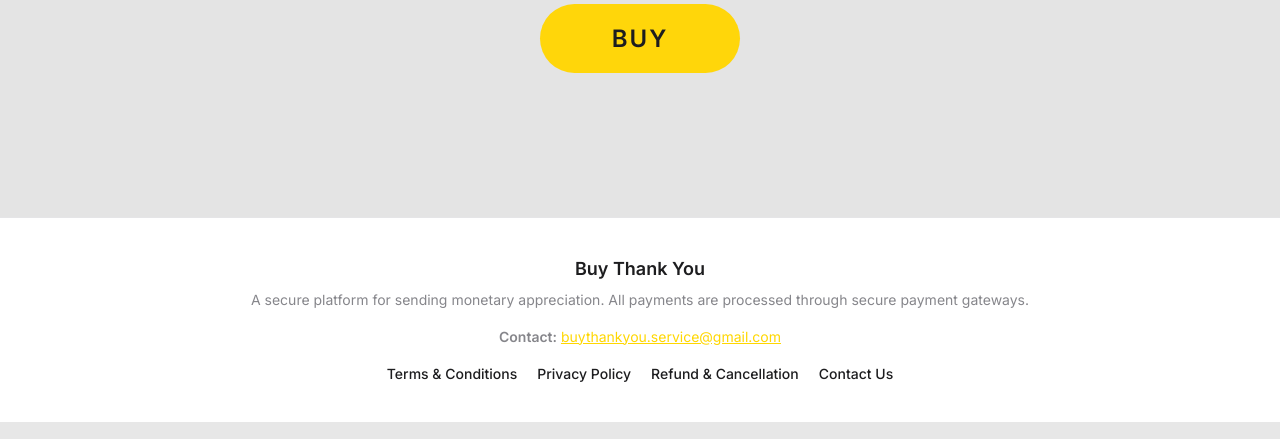
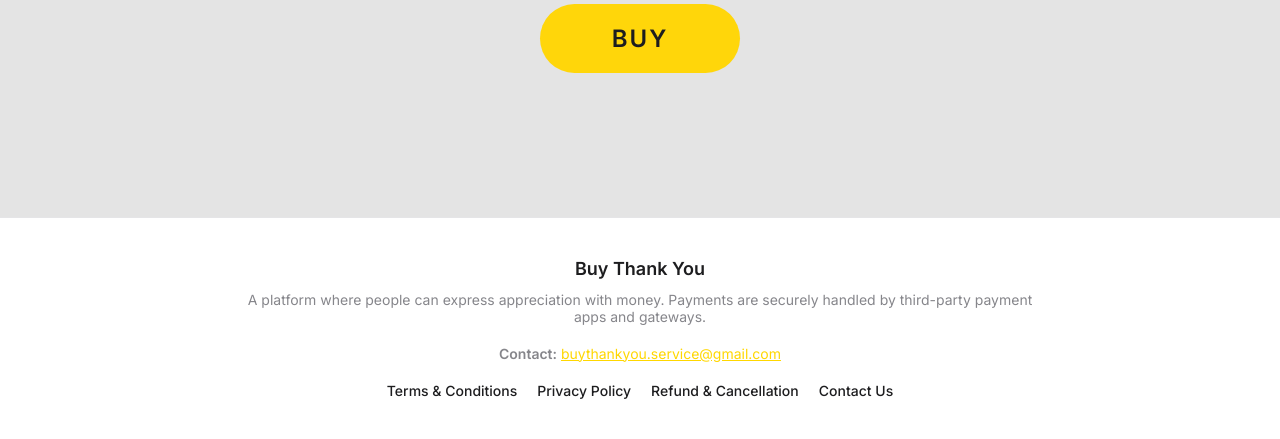
Before and after one commit to ramizhasan002/buythankyou, a Flask app: page / in a window 1280 px wide. Shown: the part 628-1067 px from the top of the page. Run offline with Flask 3, Linux system fonts and the light colour scheme.

Commit message:
Add files via upload

```diff
--- a/templates/home.html
+++ b/templates/home.html
@@ -23,7 +23,7 @@
      <div class="footer">
         <div class="footer-content">
             <h3>Buy Thank You</h3>
-            <p>A secure platform for sending monetary appreciation. All payments are processed through secure payment gateways.</p>
+            <p>A platform where people can express appreciation with money. Payments are securely handled by third-party payment apps and gateways.</p>
             <p><strong>Contact:</strong> <a href="mailto:buythankyou.service@gmail.com" style="color: #ffd700;">buythankyou.service@gmail.com</a></p>
 
             <div class="footer-links">
--- a/templates/payment.html
+++ b/templates/payment.html
@@ -403,7 +403,7 @@
     <div class="footer">
         <div class="footer-content">
             <h3>Buy Thank You</h3>
-            <p>A secure platform for sending monetary appreciation. All payments are processed through secure payment gateways.</p>
+            <p>A platform where people can express appreciation with money. Payments are securely handled by third-party payment apps and gateways.</p>
             <p><strong>Contact:</strong> <a href="mailto:buythankyou.service@gmail.com" style="color: #ffd700;">buythankyou.service@gmail.com</a></p>
 
             <div class="footer-links">
```
